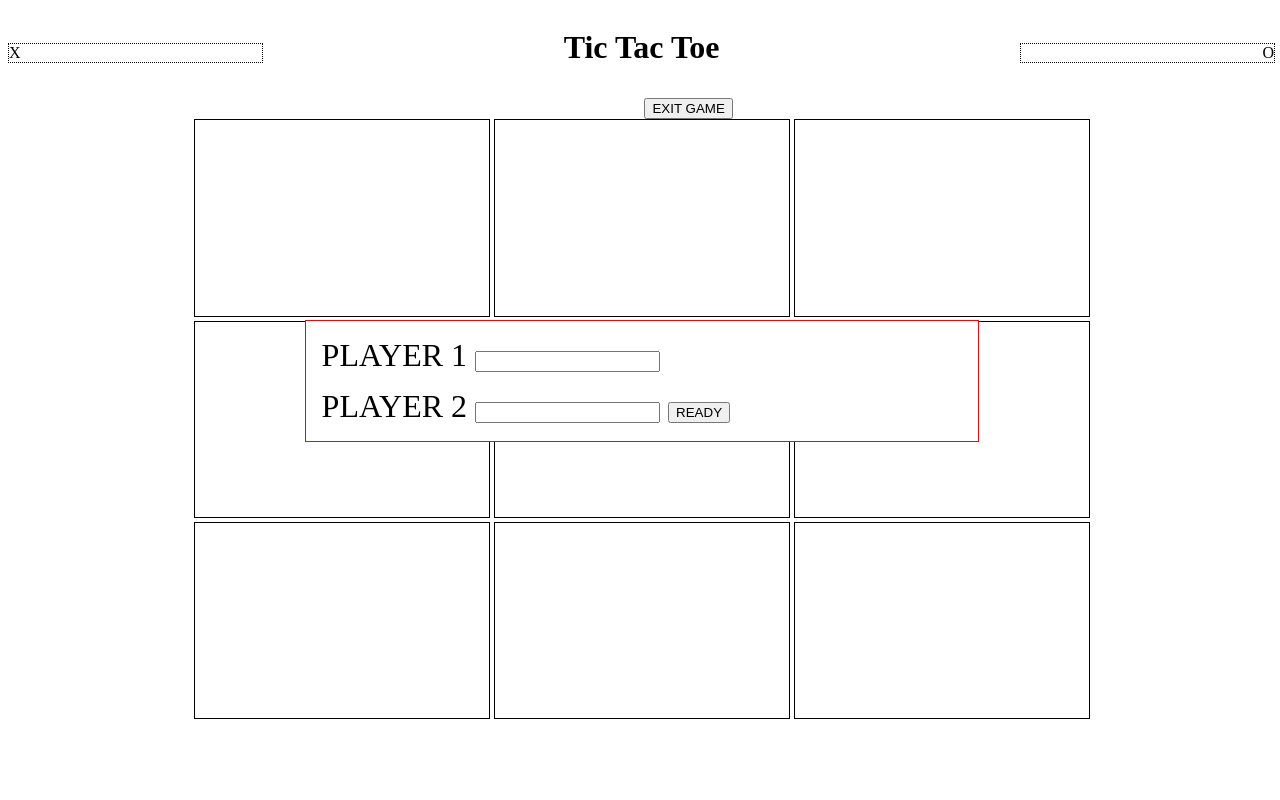
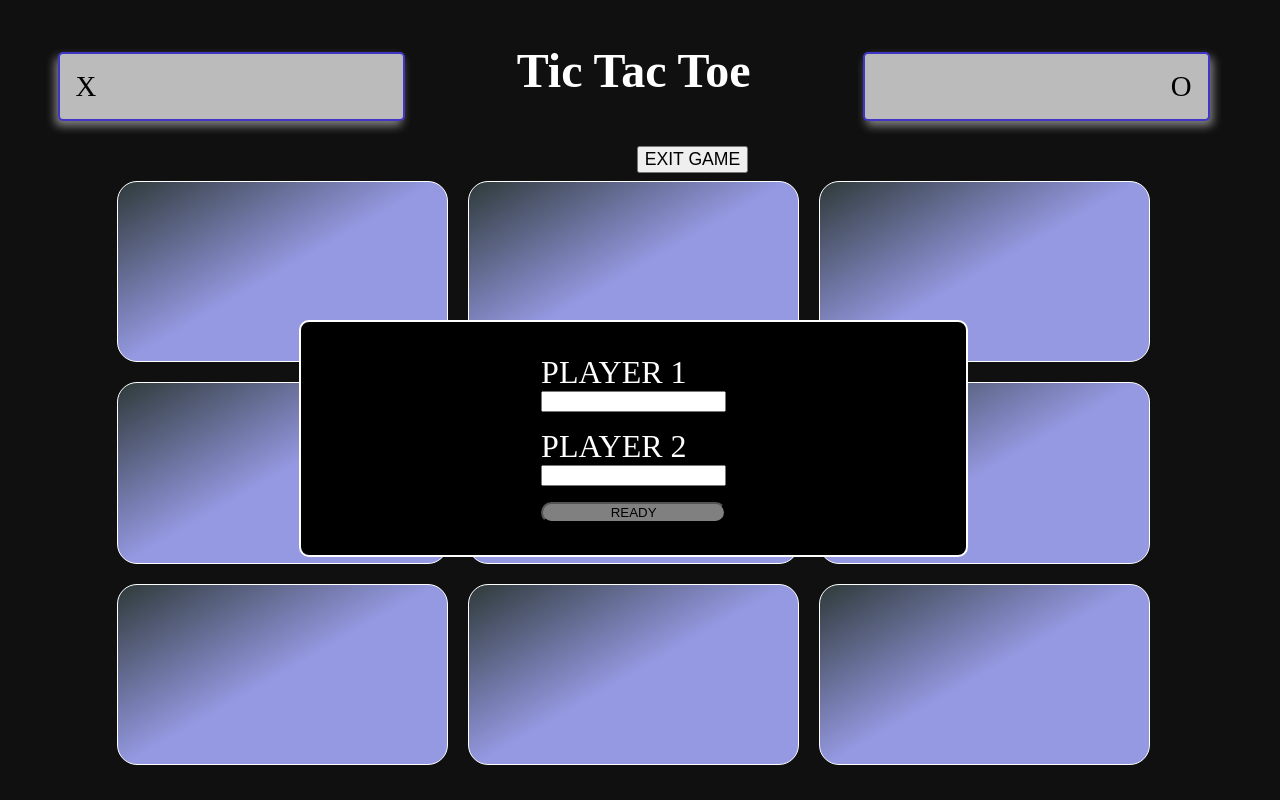
Before and after one commit to sanrafa/arcade-project, a plain HTML site: page 2player.html in a window 1280 px wide. Drawn offline with Linux system fonts and the light colour scheme.

Commit message:
Finish styling 2-player version

```diff
--- a/2p-style.css
+++ b/2p-style.css
@@ -5,6 +5,11 @@ body {
     flex-direction: column;
     justify-content: center;
     align-items: center;
+    margin: 0;
+    box-sizing: border-box;
+    background-color: rgba(0, 0, 0, 0.938);
+    color: white;
+    position: absolute;
 }
 
 header {
@@ -12,23 +17,33 @@ header {
     flex-direction: row;
     justify-content: space-between;
     align-items: center;
-    width: 100%;
+    width: 90vw;
+    padding: 1rem;
+}
+
+.playerNames {
+    min-width: 27%;
+    text-align: left;
+    border: 2px solid #4036c5;
+    border-radius: 5px;
+    padding: 1rem;
+    font-size: 1.8rem;
+    background-color: #bbbbbb;
+    color: black;
+    box-shadow: -3px 5px 10px #ffffff7a;
 }
 
 #playerX-name {
-    min-width: 20%;
     text-align: left;
-    border: 1px dotted black;
 }
 
 #playerO-name {
-    min-width: 20%;
+    box-shadow: 3px 5px 10px #ffffff7a;
     text-align: right;
-    border: 1px dotted black;
 }
 
 main {
-    width: 70vw;
+    width: 82vw;
     height: 75vh;
     display: grid;
     grid-template-columns: 1fr 1fr 1fr;
@@ -42,16 +57,25 @@ main {
 
 h1 {
     margin-bottom: 2rem;
+    margin-top: 0;
+    font-size: 3rem;
 }
 
 .cell {
     padding: 0;
-    margin: 0;
-    border: 1px solid black;
+    margin: 0.5rem;
+    background-color: #2f3a3a;
+    background-image: linear-gradient(150deg, #2f3a3a 0%, #9599E2 50%);
+    backdrop-filter: blur(20px);
+    border: 1px solid white;
+    border-radius: 20px;
     display: flex;
     justify-content: center;
     align-items: center;
-    font-size: 4rem;
+    font-size: 7rem;
+    color: black;
+    text-shadow: 2px 2px 2px rgba(0, 0, 0, 0.418);
+    font-weight: bold;
 }
 
 #A {
@@ -86,17 +110,66 @@ h1 {
     position: absolute;
     top: 40%;
     width: 50%;
-    background-color: white;
     z-index: 3;
     font-size: 2rem;
     padding: 1rem;
-    border: 1px solid red;
+    border: 2px double white;
+    border-radius: 10px;
+}
+
+.namePopup {
+    display: flex;
+    flex-direction: column;
+    justify-content: center;
+    align-items: center;
+    background-color: black;
+    color: white;
+}
+
+form {
+    display: flex;
+    flex-direction: column;
+    padding: 1rem;
 }
 
 #player1-name {
     margin-bottom: 1rem;
+    text-align: center;
+}
+
+#player2-name {
+    margin-bottom: 1rem;
+    text-align: center;
+}
+
+#ready {
+    background-color: gray;
+    color: black;
+    border-radius: 25px;
+}
+
+#ready:hover {
+    color: rgb(70, 68, 207);
+    background-color: rgb(0, 0, 0);
 }
 
 #new-game {
     visibility: hidden;
+    font-size: 1.1rem;
+    margin-left: -10%;
 }
+
+#new-game:hover {
+    background-color: hsl(0, 0%, 20%);
+    color: hsl(230, 100%, 80%);
+}
+
+#exit-game {
+    font-size: 1.1rem;
+    margin-left: 10%;
+}
+
+#exit-game:hover {
+    background-color: hsl(0, 0%, 20%);
+    color: hsl(0, 100%, 30%);
+}
--- a/2player.html
+++ b/2player.html
@@ -6,28 +6,27 @@
        <link rel="stylesheet" href="./2p-style.css">
     </head>
     <body>
-        <div id="name-submit">
+        <div id="name-submit" class="namePopup">
             <form name="player-input">
                 <label for="player1-name">PLAYER 1</label>
                 <input type="text" id="player1-name">
-                <br>
                 <label for="player2-name">PLAYER 2</label>
                 <input type="text" id="player2-name">
                 <button type="button" id="ready">READY</button>
             </form>
         </div>
         <header>
-            <div id="playerX-name">
+            <div id="playerX-name" class="playerNames">
                 X
             </div>
             <h1>Tic Tac Toe</h1>
-            <div id="playerO-name">
+            <div id="playerO-name" class="playerNames">
                 O
             </div>
         </header>
         <div>
             <button type="button" id="new-game">NEW GAME</button>
-            <button type="button" onclick="location.href='index.html';">EXIT GAME</button>
+            <button type="button" onclick="location.href='index.html';" id="exit-game">EXIT GAME</button>
         </div>
         <main id="board">
             <div id="A" class="cell"></div>
--- a/app.js
+++ b/app.js
@@ -72,11 +72,17 @@ function submitNames () {
     let player1Name = document.getElementById('player1-name').value;
     let player2Name = document.getElementById('player2-name').value;
     if (player1Name === '' || player2Name === '') {
+        document.querySelector('h1').style.fontSize = '1.5rem';
         document.querySelector('h1').innerText = 'Come on, they can be fake names';
-        setTimeout(() => {document.querySelector('h1').innerText = 'Tic Tac Toe';}, 3000)
+        setTimeout(() => {
+            document.querySelector('h1').style.fontSize = '3rem';
+            document.querySelector('h1').innerText = 'Tic Tac Toe';
+        }, 3000)
         return;
     }
     console.log(player1Name, player2Name);
+    player1Name = player1Name.toUpperCase();
+    player2Name = player2Name.toUpperCase();
     inputPlayerNames(1, player1Name);
     inputPlayerNames(2, player2Name);
     whoGoesFirst();
@@ -93,6 +99,7 @@ function newGame () {
     for (let cell of cells) {
         cell.innerText = '';
     }
+    document.querySelector('h1').style.fontSize = '3rem';
     document.querySelector('h1').innerText = 'Tic Tac Toe';
     document.getElementById('board').style.visibility = 'visible';
     gameState.playerO = null;
@@ -145,8 +152,10 @@ function endGame () {
     let winner = gameState.winner;
     document.getElementById('board').style.visibility = 'hidden';
     if (winner !== null) {
+        document.querySelector('h1').style.fontSize = '1.5rem';
         document.querySelector('h1').innerText = `${winner} has won the game!`;
     } else {
+        document.querySelector('h1').style.fontSize = '1.5rem';
         document.querySelector('h1').innerText = "Uh oh - there's a draw!";
     }
 }
```
